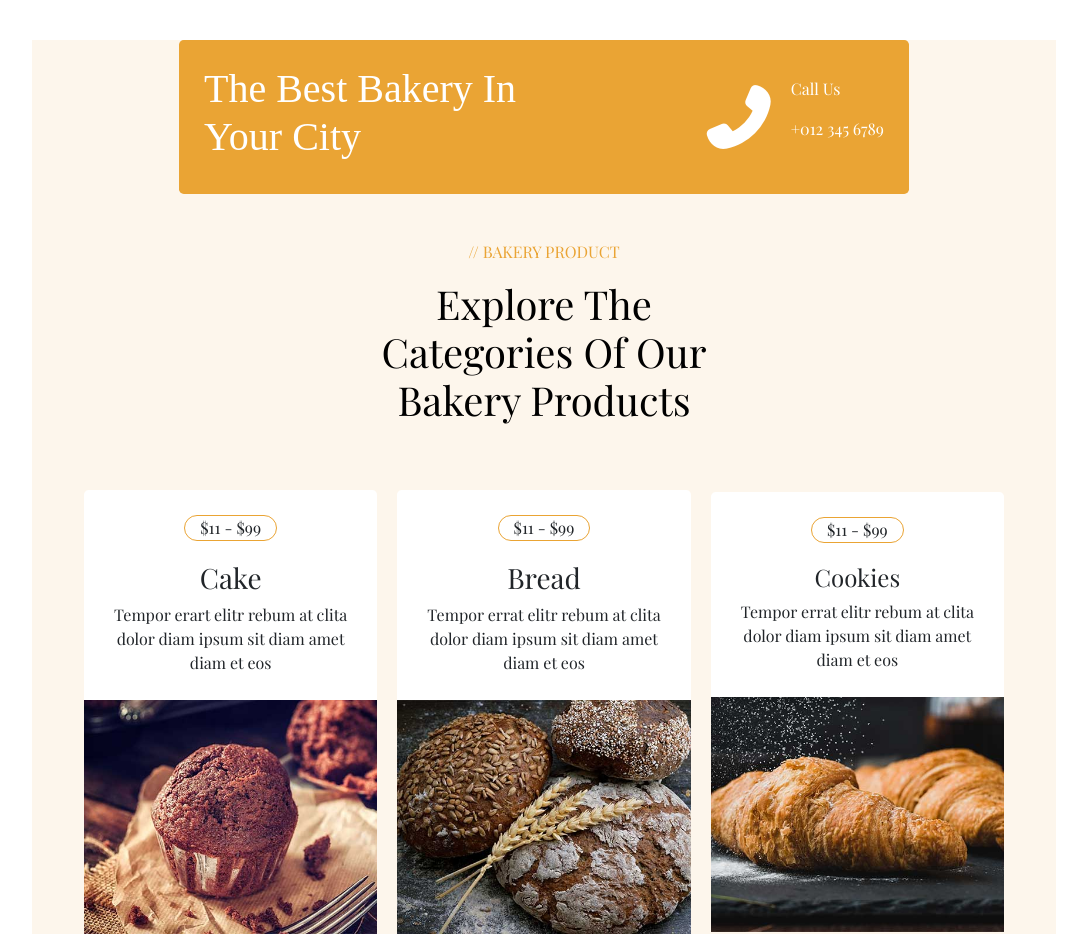
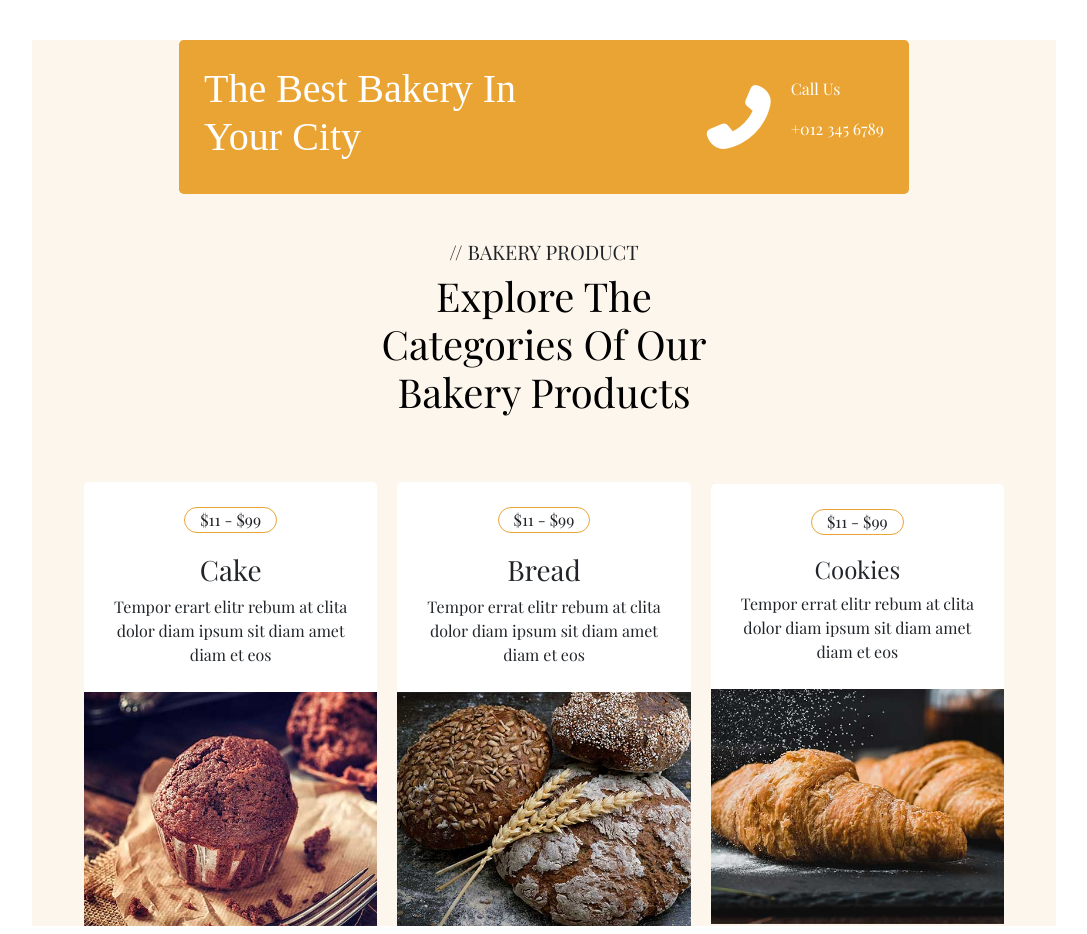
Before and after one commit to FilleDeZeus/Projet_Kadker_Enide_Djender, a website: page index.html in a window 1280 px wide. Shown: the whole page, without its empty margins (96-1183 px from the left). Drawn offline with nearby package versions, Linux system fonts and the light colour scheme.

Commit message:
modif titre

```diff
--- a/index.html
+++ b/index.html
@@ -30,7 +30,7 @@
                     </div>
                 </div>
                 <div class="bakery">
-                    <p>// BAKERY PRODUCT</p>
+                    <h5>// BAKERY PRODUCT</h5>
                     <h1 class="display-6 mb-4">Explore The Categories Of Our Bakery Products</h1>
                 </div>
                 <div class="row g-4">
--- a/src/sass/modules/_categorie.scss
+++ b/src/sass/modules/_categorie.scss
@@ -32,7 +32,7 @@
     margin: 5% 0%;
     width: 40%;
 }
-.bakery p{
+.bakery h5{
     color: $orange;
 }
 .bakery h1{
```
